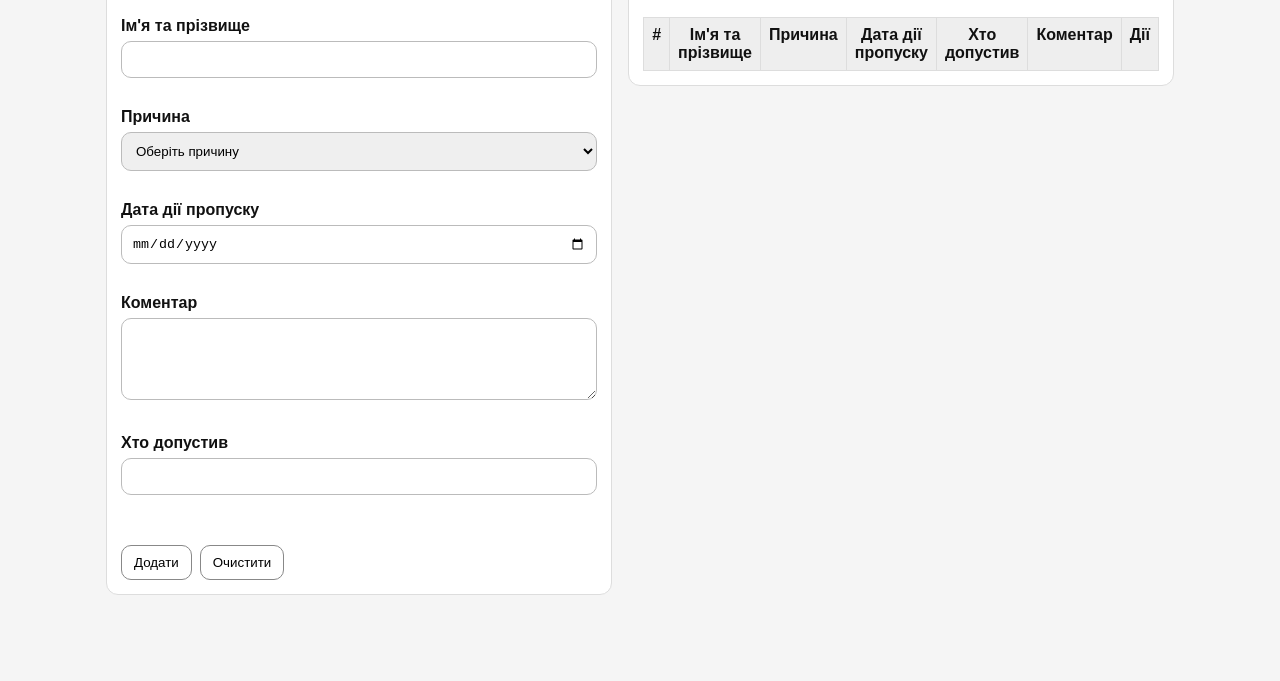
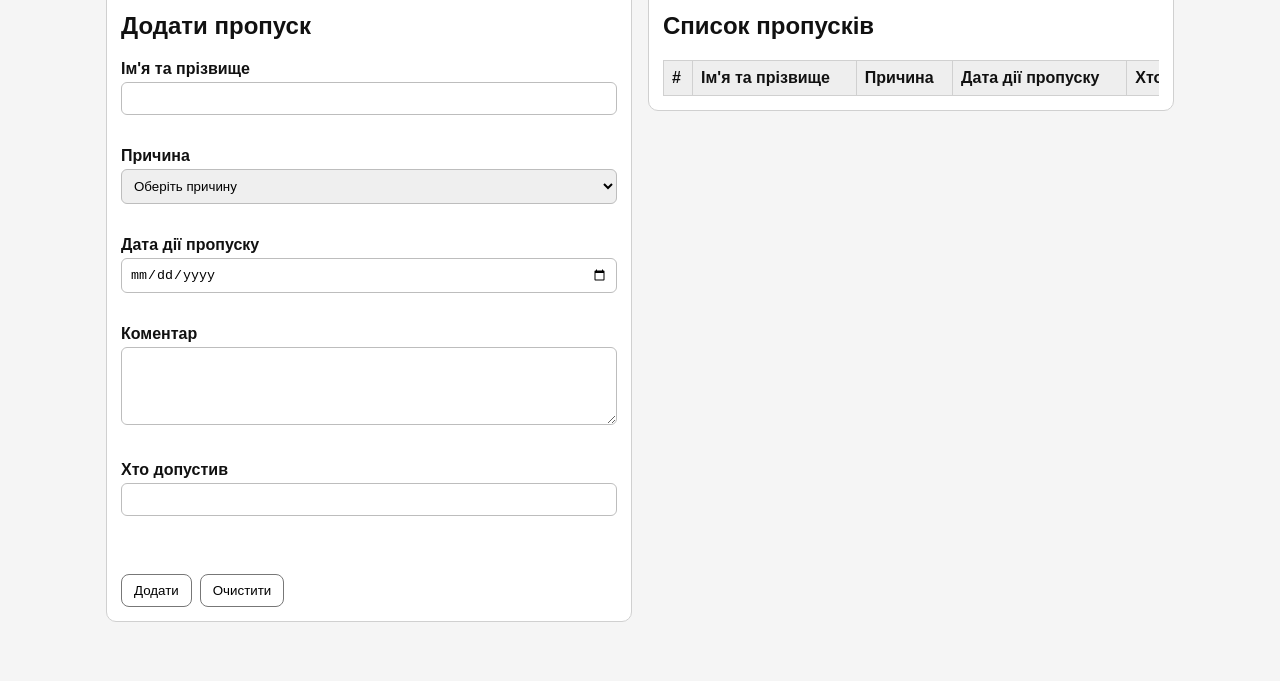
Before and after one commit to MichaelT-cyber/lr1, a plain HTML site: page frontend/good/index.html in a window 1280 px wide. Shown: the part 119-800 px from the top of the page. Drawn offline with Linux system fonts and the light colour scheme.

Commit message:
styles.css

```diff
--- a/frontend/good/styles.css
+++ b/frontend/good/styles.css
@@ -1,8 +1,10 @@
-* { box-sizing: border-box; }
+* {
+  box-sizing: border-box;
+}
 
 body {
+  font-family: Arial, sans-serif;
   margin: 0;
-  font-family: Arial, sans-serif;
   background: #f5f5f5;
   color: #111;
 }
@@ -13,25 +15,6 @@
   padding: 16px;
 }
 
-.topbar {
-  display: flex;
-  justify-content: space-between;
-  align-items: center;
-  gap: 12px;
-  margin-bottom: 14px;
-}
-
-h1 { margin: 0; font-size: 32px; }
-.hint { margin: 6px 0 0; color: #555; }
-
-.badge {
-  padding: 8px 12px;
-  border: 1px solid #ccc;
-  border-radius: 999px;
-  background: #fff;
-  font-weight: 700;
-}
-
 .layout {
   display: flex;
   gap: 16px;
@@ -39,99 +22,89 @@
 }
 
 .card {
+  background: #fff;
+  border: 1px solid #d0d0d0;
+  border-radius: 10px;
+  padding: 14px;
   flex: 1;
-  background: #fff;
-  border: 1px solid #ddd;
-  border-radius: 12px;
-  padding: 14px;
+  min-width: 320px;
+  overflow: hidden;
 }
 
-.subhint {
-  margin: -6px 0 12px;
-  color: #666;
-  font-size: 14px;
+.field {
+  margin-bottom: 12px;
 }
 
-.field { margin-bottom: 12px; }
-
-.field label {
+label {
   display: block;
-  margin-bottom: 6px;
-  font-weight: 700;
+  margin-bottom: 4px;
+  font-weight: 600;
 }
 
-.field input,
-.field select,
-.field textarea {
+input, select, textarea {
   width: 100%;
-  padding: 10px;
-  border: 1px solid #bbb;
-  border-radius: 10px;
+  padding: 8px;
+  border: 1px solid #bdbdbd;
+  border-radius: 6px;
+}
+
+.invalid {
+  border-color: #c00;
 }
 
 .buttons {
   display: flex;
-  flex-wrap: wrap;
   gap: 8px;
-  margin-top: 6px;
+  margin-top: 10px;
 }
 
 button {
-  padding: 9px 12px;
-  border: 1px solid #888;
-  border-radius: 10px;
+  padding: 8px 12px;
+  border: 1px solid #777;
+  border-radius: 8px;
+  background: #fff;
   cursor: pointer;
-  background: #fff;
-}
-
-button:disabled { opacity: .6; cursor: not-allowed; }
-button.danger { border-color: #c00; }
-button.ghost { border-style: dashed; }
-
-.toolbar {
-  display: flex;
-  gap: 8px;
-  align-items: center;
-  flex-wrap: wrap;
-  margin-bottom: 10px;
-}
-
-.toolbar input, .toolbar select {
-  padding: 9px 10px;
-  border: 1px solid #bbb;
-  border-radius: 10px;
 }
 
 .error-text {
+  margin: 4px 0 0;
   color: #c00;
+  min-height: 16px;
   font-size: 12px;
-  min-height: 14px;
-  margin: 4px 0 0;
 }
 
-.invalid { border-color: #c00 !important; }
-
-.form-msg {
-  margin: 8px 0 0;
-  min-height: 18px;
-  color: #333;
+.table-wrap {
+  width: 100%;
+  overflow-x: auto;
 }
-
-.table-wrap { overflow-x: auto; }
 
 table {
   width: 100%;
   border-collapse: collapse;
+  min-width: 750px;
 }
 
 th, td {
-  border: 1px solid #ddd;
+  border: 1px solid #d0d0d0;
   padding: 8px;
   vertical-align: top;
 }
 
-th { background: #eee; }
+th {
+  background: #eee;
+  text-align: left;
+}
 
-@media (max-width: 900px) {
-  .layout { flex-direction: column; }
+th:nth-child(4),
+td:nth-child(4) {
+  white-space: nowrap;
 }
+
+th:nth-child(7),
+td:nth-child(7) {
+  white-space: nowrap;
+}
+
+td:nth-child(6) {
+  word-break: break-word;
+}
```
